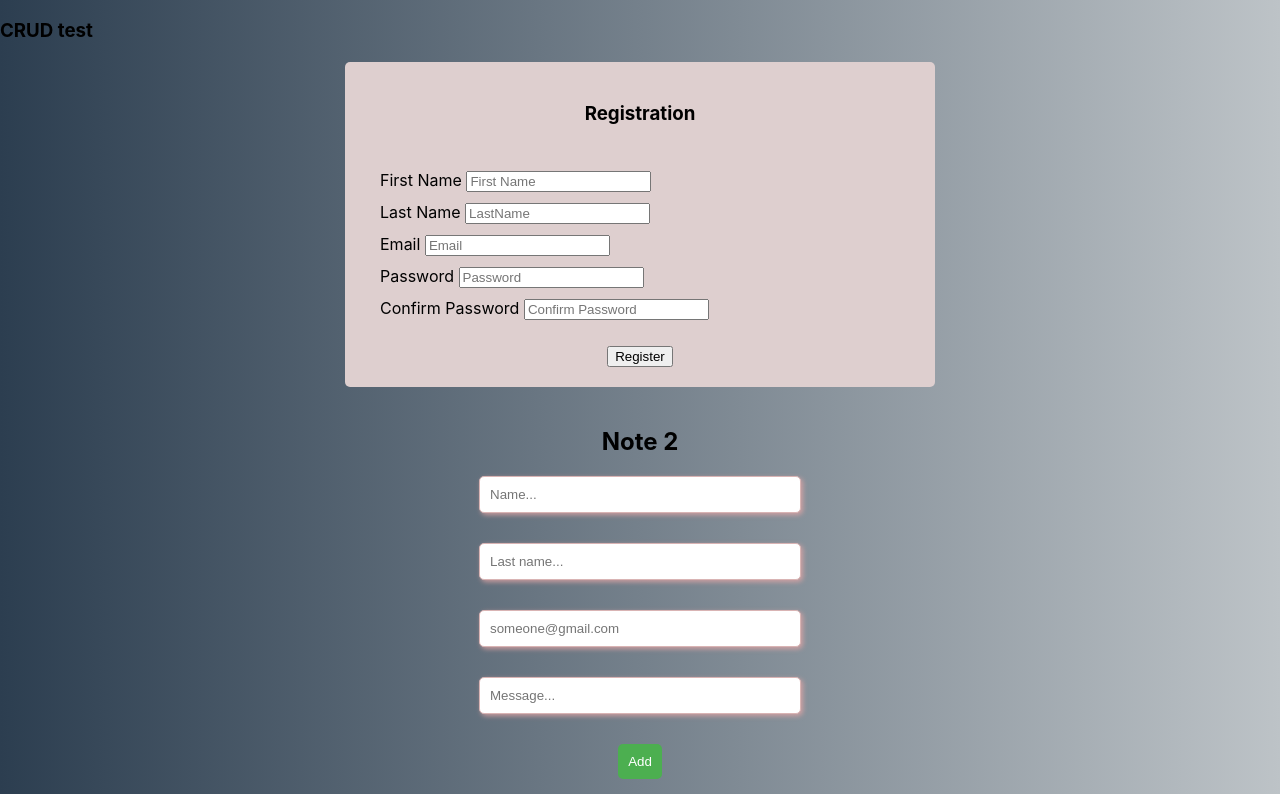
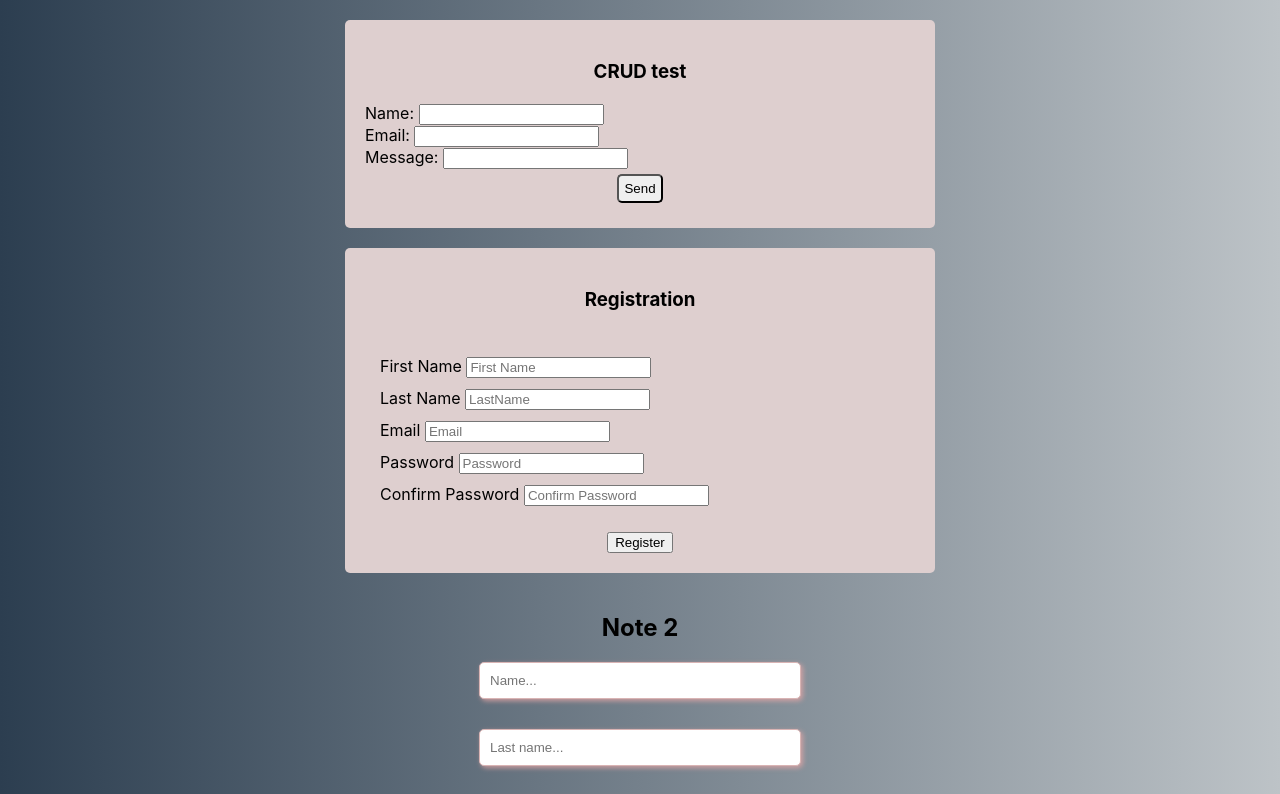
Before and after one commit to bokigolic/react-practice, a React (Create React App) app: page / in a window 1280 px wide. Shown: the top 794 px of the page. Built offline with nearby package versions, Linux system fonts and the light colour scheme.

Commit message:
form ready, button works

```diff
--- a/src/component/Test3.js
+++ b/src/component/Test3.js
@@ -1,7 +1,36 @@
 const Test3 = () => {
+
+  const handleClick = () => {
+    //console.log("Ja sam samrt")
+  }
+
   return (
-    <div>
-      <h3>CRUD test</h3>
+    <div className="form">
+      <h3 className='registration'>CRUD test</h3>
+      <label>Name: </label>
+      <input
+        type="text"
+        name="name"
+
+      />
+      <br />
+      <label>Email: </label>
+      <input
+        type="text"
+        name="email"
+
+      />
+      <br />
+      <label>Message: </label>
+      <input
+        type="text"
+        name="message"
+
+      />
+      <br />
+      <div class="container">
+        <button type="button" onClick={handleClick}>Send</button>
+      </div>
     </div>
   )
 }
```
